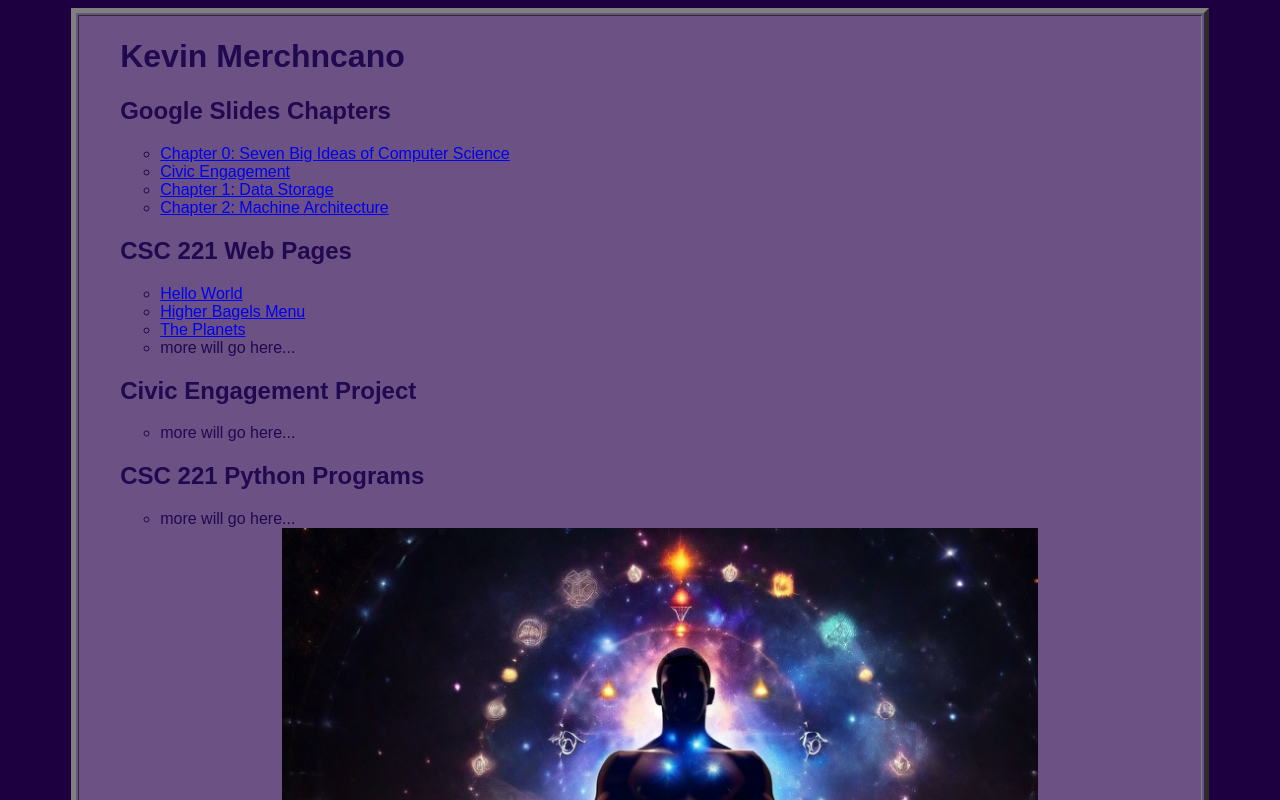
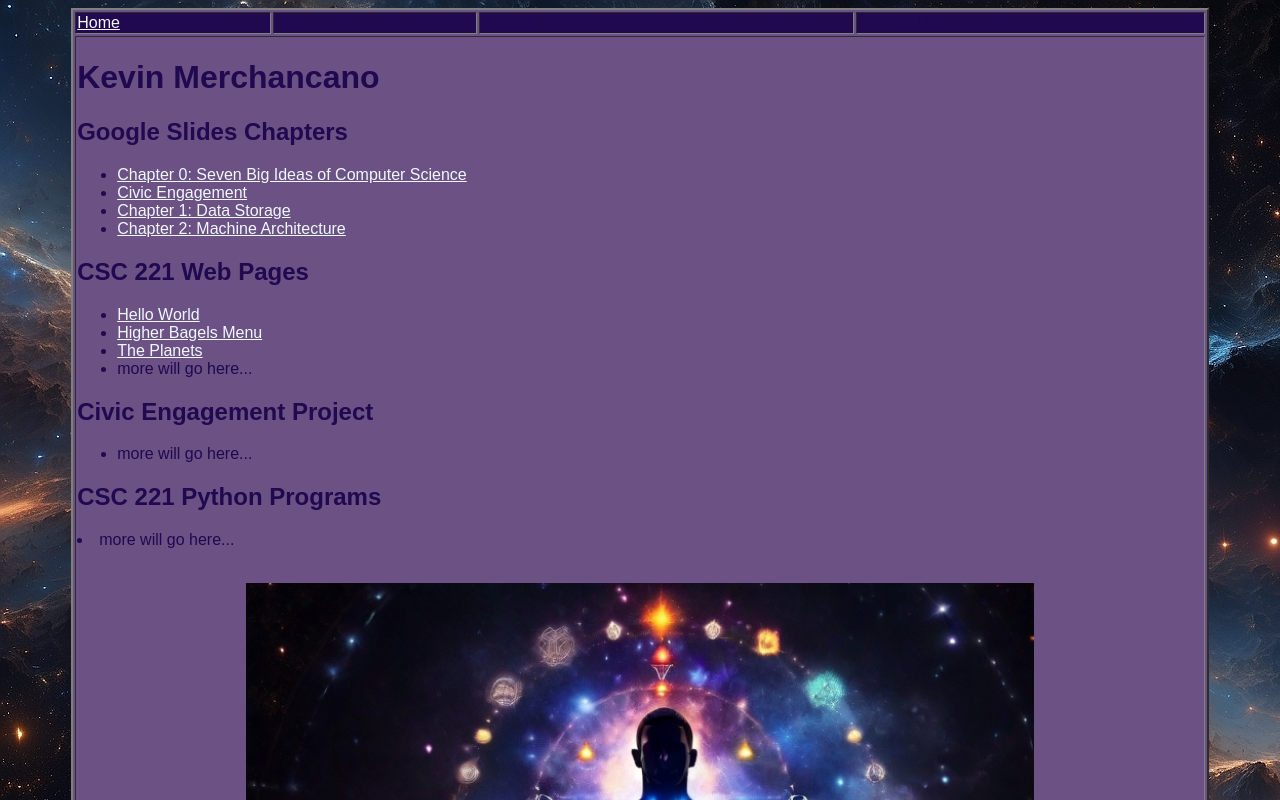
Before and after one commit to kevinmerchancano-pvcc/kevinmerchancano-pvcc.github.io, a plain HTML site: page index.html in a window 1280 px wide. Shown: the top 800 px of the page. Drawn offline with Linux system fonts and the light colour scheme.

Commit message:
Add files via upload

```diff
--- a/index.html
+++ b/index.html
@@ -1,19 +1,33 @@
 <!DOCTYPE html>
 <html lang = "en">
 <!-- Name: Kevin Merchancano -->
-<!-- Program Purpose: This is my PVCC index file. It will have links to all my course work -->
+<!-- Program Purpose: This is my PVCC index file. It will have
+	links to all my course work -->
 
 <head>
+	<title> Kevin Merchancano</title>
+</head>
+<style>
+	a {text decoration: none;}
+	a:link { color: aliceblue}
+	a:visited {color: beige}
+	a:hover {color: aquamarine}
+	a:active {color: #6b5184}
+</style>
 
-	<title> Kevin Merchancano</title>
+<body style="background-image: url(wp-index.jpg); font-family:arial,helvetica,sans-serif;">
 
-</head>
+	<table border = "2" style ="width:90%; color:#20094f; background-color:#6b5184; margin:auto;">
+		<tr style="background-color: #20094f;">
+			<td><a href="index.html"> Home </a></td>
+			<td><a href="https://www.pvcc.edu"></a> PVCC </td>
+			<td><a href="https://www/w3schools.com/html/"></a> W3 Schools </td>
+			<td><a href="contactus.html"></a> Contact Us </td>
+		</tr>
 
-<body style="background-color:rgb(28, 0, 64); font-family:arial,helvetica,sans-serif;">
-
-<table border = "5" style ="width:90%; color:#20094f; background-color:#6b5184; margin:auto;">
-<tr> <td> <ul>
-<h1 > Kevin Merchncano</h1>
+		<tr>
+		<td colspan="4">
+			<h1 > Kevin Merchancano</h1>
 
 			<h2>Google Slides Chapters</h2>
 			<ul >
@@ -37,10 +51,14 @@
 			</ul>
 
 			<h2>CSC 221 Python Programs</h2>
+				<li>more will go here...</li>
 			<ul>
-	<li>more will go here...</li>
+
+			</ul><br>
+			<img src="myindeximage.jpg" style="width:70%; display:block; margin:auto;">
 		</ul>
-<img src="myindeximage.jpg" style="width:70%; display:block; margin:auto;">
-</ul > </td> </tr> </table>
+	</td>
+	</tr>
+	</table>
 </body>
 </html>
```
Also changed, not shown: wp-index.jpg (added). Lines whose indentation alone changed are shown as unchanged.
